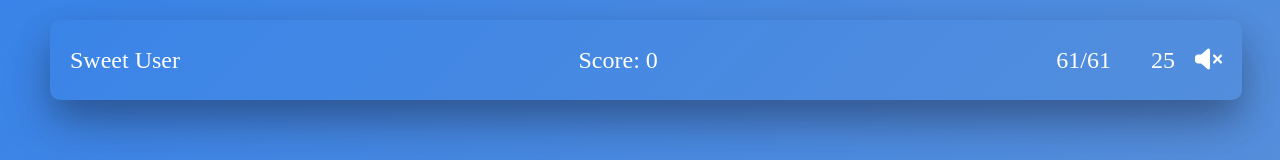
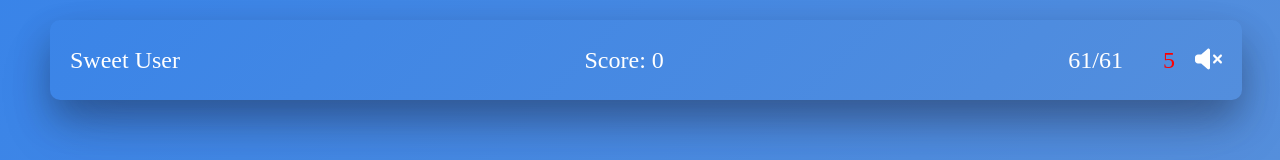
Before and after one commit to BayramBehbudov/Sual-cavab, a React (Vite) app: page /home in a window 1280 px wide. Shown: the top 160 px of the page. Built offline with nearby package versions, Linux system fonts and the light colour scheme.

Commit message:
bug fixed

```diff
--- a/context/Context.jsx
+++ b/context/Context.jsx
@@ -7,7 +7,7 @@ const ContextProvider = ({ children }) => {
   const [score, setScore] = useState(0);
   const [userName, setUserName] = useState("Sweet User");
   const [changeQuestion, setChangeQuestion] = useState(false);
-  const [time, setTime] = useState(30);
+  const [time, setTime] = useState();
 
   const [point, setPoint] = useState(500);
 
--- a/header/component/timer/Timer.jsx
+++ b/header/component/timer/Timer.jsx
@@ -12,7 +12,6 @@ const Timer = () => {
         if (prev < 1) {
           clearInterval(timer);
           setChangeQuestion((prev) => !prev);
-          setTime(30);
         }
         return prev - 1;
       });
--- a/src/Home.jsx
+++ b/src/Home.jsx
@@ -9,13 +9,15 @@ import { Context } from "../context/Context.jsx";
 const Home = () => {
   const [question, setQuestion] = useState({});
   const [answers, setAnswers] = useState([]);
-  const { changeQuestion } = useContext(Context);
+  const { changeQuestion, setTime } = useContext(Context);
+
   useEffect(() => {
     const currentQuestion = findQuestions();
     setQuestion(currentQuestion);
 
     const formattedAnswers = formatQuestion(currentQuestion);
     setAnswers(formattedAnswers);
+    setTime(10)
   }, [changeQuestion]);
 
   return (
```
